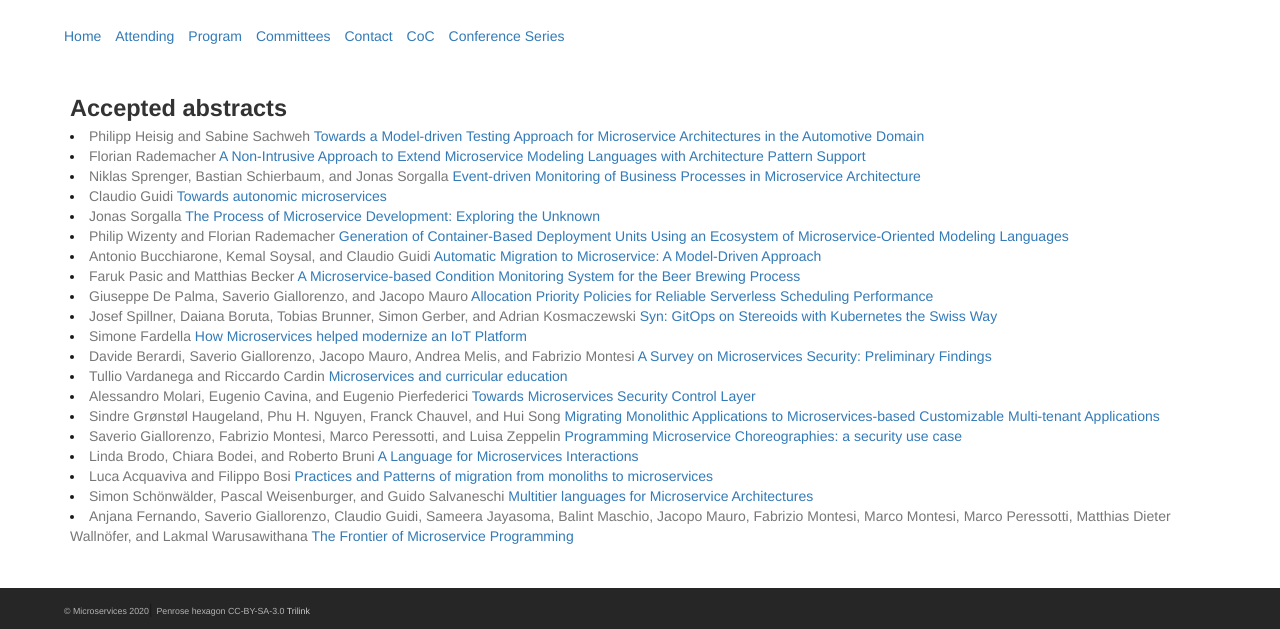
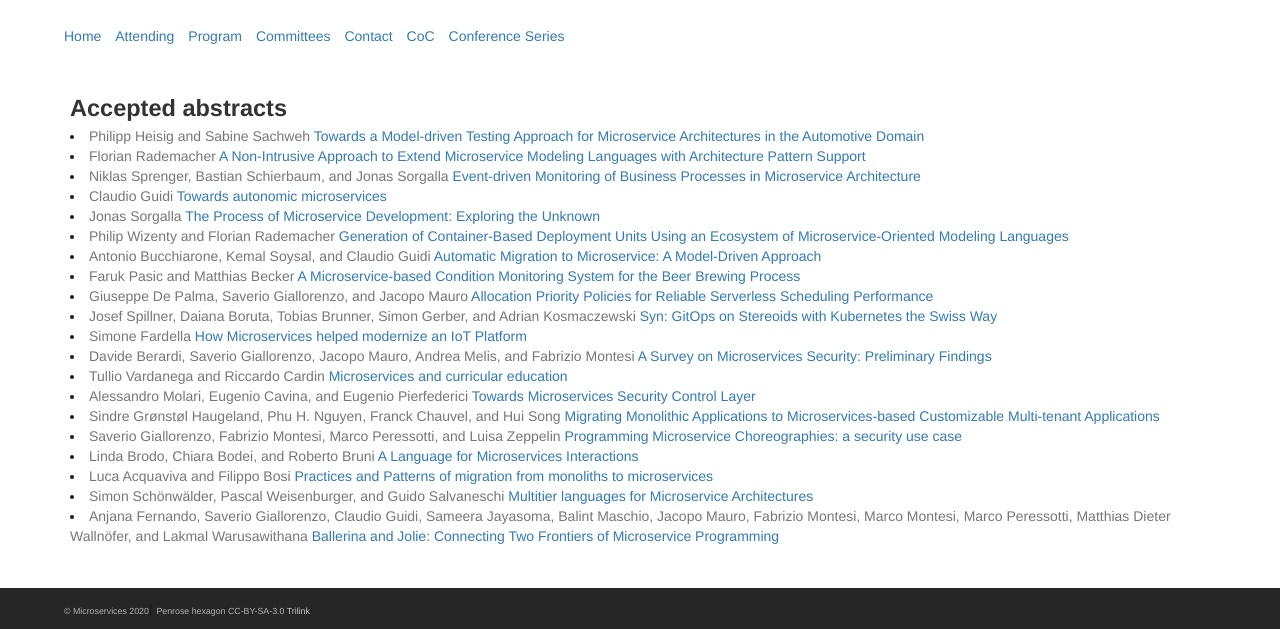
Before and after one commit to microservices-community/microservices-2020, a Jekyll site: the page built from accepted.md, in a window 1280 px wide. Shown: the part 402-1031 px from the top of the page. Built offline with Jekyll 4.4.1, drawn with Linux system fonts in a browser that asks for light colours.

Commit message:
Fixed title of paper 18

```diff
--- a/_data/papers.yml
+++ b/_data/papers.yml
@@ -199,7 +199,7 @@
   - Marco Peressotti
   - Matthias Dieter Wallnöfer
   - Lakmal Warusawithana
-  title: "The Frontier of Microservice Programming"
+  title: "Ballerina and Jolie: Connecting Two Frontiers of Microservice Programming"
   extended_abstract: paper_18.pdf
   abstract: |
     Over the years, the teams behind the programming languages Ballerina and Jolie have developed linguistic primitives to deal with several aspects of microservice programming. Interestingly, while the two languages have been developed independently, many of their features are strikingly similar. This realisation came out of a recent meeting between the two teams, which inspired the question of what a "microservice-oriented" language should be.
```
